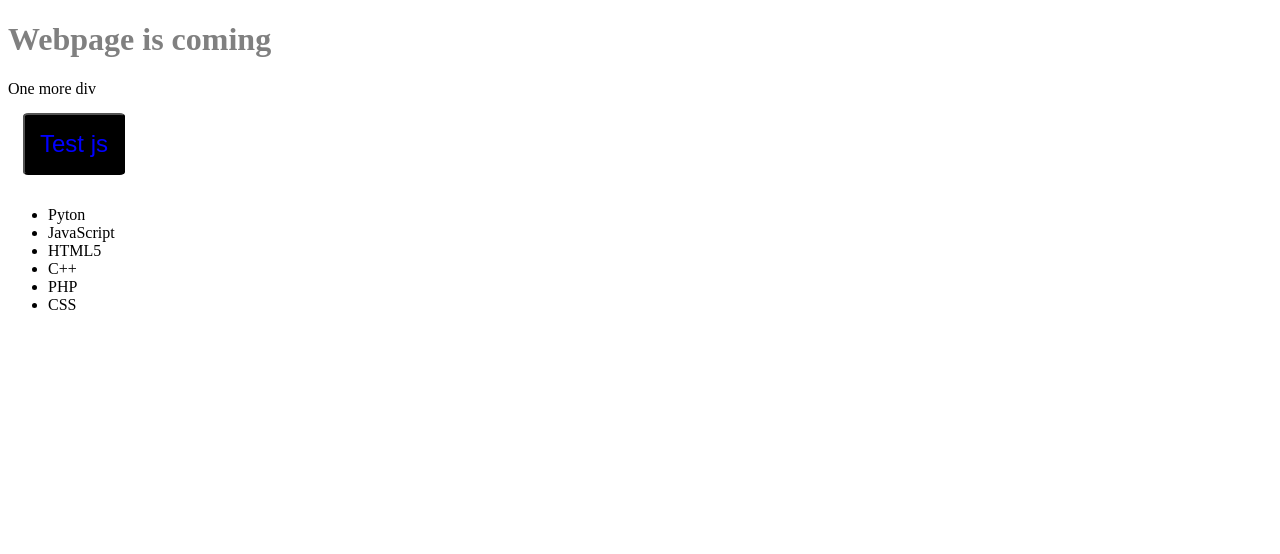
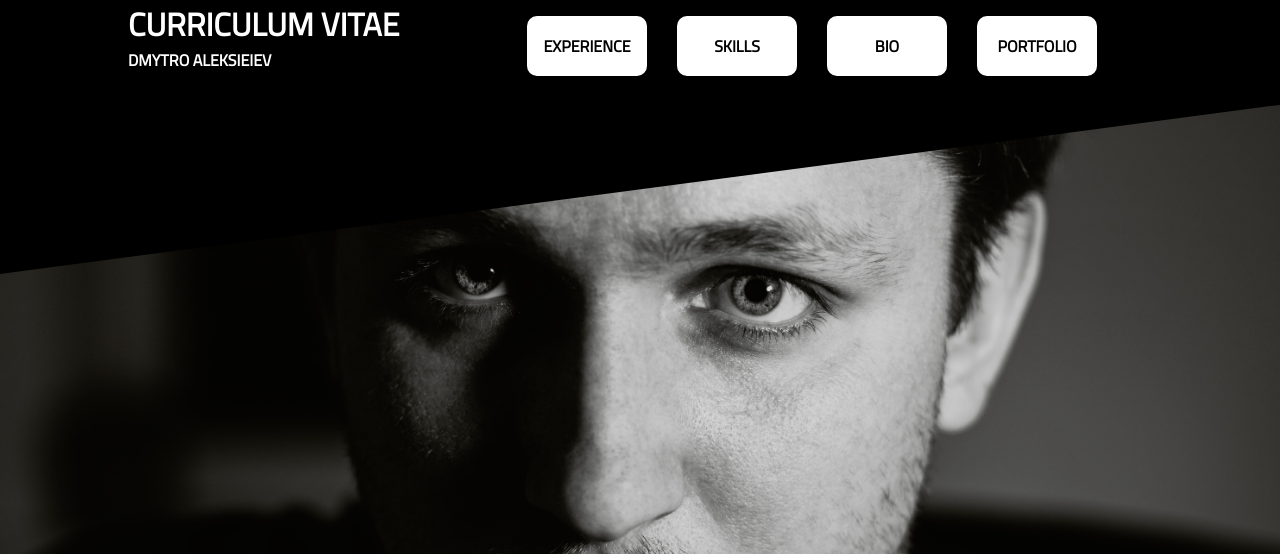
Before and after one commit to MytkoEnko/cv.dmytro.pl, a PHP site: page / in a window 1280 px wide; the page is wider, and only the part inside the window is pictured. Shown: the top 554 px of that part. Run offline with PHP 8.4, Linux system fonts and the light colour scheme.

Commit message:
Webpage updated

```diff
--- a/css/style.css
+++ b/css/style.css
@@ -1,12 +1,79 @@
-h1 {
-  color: grey;
+body {
+  margin: 0px;
+  color: white;
+  font-family: 'Titillium Web', sans-serif;
 }
 
-button {
-  color: blue;
+.container {
+  width: 80%;
+  margin: 0px auto;
+}
+
+.top-bar {
+  width: 100%;
+  display: inline-flex;
   background: black;
-  font-size: 1.5em;
-  border-radius: 5%;
-  padding: 15px;
-  margin: 15px;
 }
+
+.top-bar .branding {
+  float: left;
+}
+
+.top-bar .branding h1, .top-bar .branding h2 {
+  margin: 0px;
+  text-transform: uppercase;
+}
+
+.top-bar .branding .type {
+  font-size: 2em;
+  font-weight: 600;
+}
+
+.top-bar .branding .subject {
+  font-size: 1em;
+}
+
+.top-bar::before {
+  position: absolute;
+  top: 90px;
+  content: " ";
+  border-top: 0px solid transparent;
+  border-bottom: 184px solid transparent;
+  border-left: 87em solid black;
+  z-index: -1;
+}
+
+.top-bar::after {
+  content: "";
+  position: absolute;
+  top: 60px;
+  height: 565px;
+  width: 100%;
+  background: url(/img/profile-background.jpg) no-repeat top center;
+  background-size: cover;
+  z-index: -2;
+}
+
+.top-bar .menu {
+  float: right;
+}
+
+.top-bar .menu-item {
+  display: inline;
+  margin: 0px 5px;
+}
+
+.top-bar .menu-item a {
+  float: left;
+  text-decoration: none;
+  text-align: center;
+  line-height: 60px;
+  height: 60px;
+  width: 120px;
+  margin: 0px 15px;
+  background: white;
+  border-radius: 10px;
+  text-transform: uppercase;
+  font-weight: 600;
+  color: black;
+}
--- a/css/style.min.css
+++ b/css/style.min.css
@@ -1 +1 @@
-h1{color:grey}button{color:blue;background:black;font-size:1.5em;border-radius:5%;padding:15px;margin:15px}
+body{margin:0px;color:white;font-family:'Titillium Web', sans-serif}.container{width:80%;margin:0px auto}.top-bar{width:100%;display:inline-flex;background:black}.top-bar .branding{float:left}.top-bar .branding h1,.top-bar .branding h2{margin:0px;text-transform:uppercase}.top-bar .branding .type{font-size:2em;font-weight:600}.top-bar .branding .subject{font-size:1em}.top-bar::before{position:absolute;top:90px;content:" ";border-top:0px solid transparent;border-bottom:184px solid transparent;border-left:87em solid black;z-index:-1}.top-bar::after{content:"";position:absolute;top:60px;height:565px;width:100%;background:url(/img/profile-background.jpg) no-repeat top center;background-size:cover;z-index:-2}.top-bar .menu{float:right}.top-bar .menu-item{display:inline;margin:0px 5px}.top-bar .menu-item a{float:left;text-decoration:none;text-align:center;line-height:60px;height:60px;width:120px;margin:0px 15px;background:white;border-radius:10px;text-transform:uppercase;font-weight:600;color:black}
--- a/index.html
+++ b/index.html
@@ -4,23 +4,38 @@
   <meta charset="UTF-8">
   <meta name="viewport" content="width=device-width, initial-scale=1.0">
   <meta http-equiv="X-UA-Compatible" content="ie=edge">
-  <title>Mytko Enko</title>
+  <title>Dmytro Aleksieiev CV</title>
+  <meta name="description" content="Looking for a programming team member? Here you may find one. Still learning frontend and backend, but full of passion and ready to imptove together!">
+  <meta name="keywords" content="CV, hire, programming, JavaScript, PHP, recruitment, Dmytro Aleksieiev, job offer, junior, frontend, backend">
   <link rel="stylesheet" href="css/style.css">
-  <script src="js/myScript.js"></script>
+  <link href="https://fonts.googleapis.com/css?family=Titillium+Web" rel="stylesheet">
 </head>
 <body>
-  <h1> Webpage is coming</h1>
-  <div class="box">One more div</div>
-  <button type="button" onclick="myFunction()">Test js</button>
-  <div class="container">
-    <ul>
-      <li>Pyton</li>
-      <li>JavaScript</li>
-      <li>HTML5</li>
-      <li>C++</li>
-      <li>PHP</li>
-      <li>CSS</li>
-    </ul>
-  </div>
+  <!-- Header content -->
+  <header class="top-bar">
+    <div class="container">
+      <div class="branding">
+        <h2 class="type">Curriculum Vitae</h2>
+        <h1 class="subject">Dmytro Aleksieiev</h1>
+      </div>
+      <nav>
+        <ul class="menu">
+          <li class="menu-item"><a href="#">Experience</a></li>
+          <li class="menu-item"><a href="#">Skills</a></li>
+          <li class="menu-item"><a href="#">Bio</a></li>
+          <li class="menu-item"><a href="#">Portfolio</a></li>
+        </ul>
+      </nav>
+    </div>
+  </header>
+  <!-- Page content -->
+  <main>
+
+  </main>
+  <!-- Footer content -->
+<footer>
+
+</footer>
+  <script src="js/myScript.js"></script>
 </body>
 </html>
--- a/styles/style.scss
+++ b/styles/style.scss
@@ -1,11 +1,72 @@
-h1 {
-  color:grey;
+$menu-item-height: 60px;
+
+body {
+  margin: 0px;
+  color: white;
+  font-family: 'Titillium Web', sans-serif;
 }
-button {
-  color:blue;
+.container {
+  width: 80%;
+  margin: 0px auto;
+}
+.top-bar {
+  width: 100%;
+  display:inline-flex;
   background: black;
-  font-size: 1.5em;
-  border-radius: 5%;
-  padding: 15px;
-  margin: 15px;
+  .branding {
+    float: left;
+    h1,h2 {
+    margin: 0px;
+    text-transform: uppercase;
+  }
+    .type {
+      font-size: 2em;
+      font-weight: 600;
+    }
+    .subject {
+      font-size: 1em;
+    }
+  }
+    &::before {
+    position: absolute;
+    top: 90px;
+    content: " ";
+    border-top: 0px solid transparent;
+    border-bottom: 184px solid transparent;
+    border-left: 87em solid black;
+    z-index: -1;
+    }
+    &::after {
+      content: "";
+    position: absolute;
+    top: 60px;
+    height: 565px;
+    width: 100%;
+    background: url(/img/profile-background.jpg) no-repeat top center;
+    background-size: cover;
+    z-index: -2;
+    }
+  .menu {
+    float: right;
+  }
+  .menu-item {
+    display: inline;
+    margin: 0px 5px;
+    a {
+      float: left;
+      text-decoration: none;
+      text-align: center;
+      line-height: $menu-item-height;
+      height: $menu-item-height;
+      width: 120px;
+      margin: 0px 15px;
+      background: white;
+      border-radius: 10px;
+      text-transform: uppercase;
+      font-weight: 600;
+      color: black;
+
+    }
+
+  }
 }
```
Also changed, not shown: img/profile-background.jpg (added).
